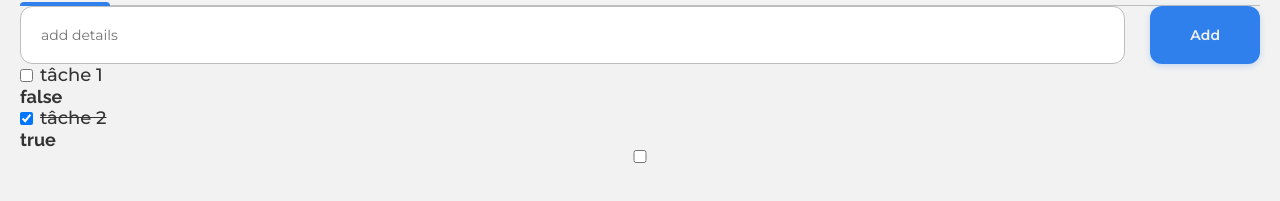
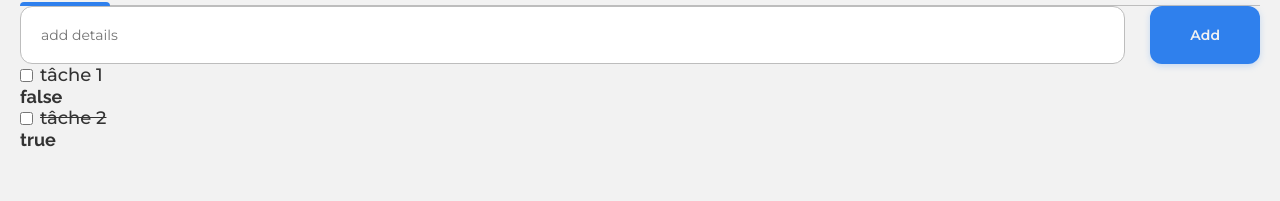
Before and after one commit to MinsterRobin/vue-todolist, a Vue app: page / in a window 1280 px wide. Shown: the part 133-334 px from the top of the page. Built offline with nearby package versions, Linux system fonts and the light colour scheme.

Commit message:
reusable checkbox functionnal

```diff
--- a/src/components/molecules/TodoTask.vue
+++ b/src/components/molecules/TodoTask.vue
@@ -3,8 +3,8 @@
         <input
             class="checkbox"
             type="checkbox"
-            :checked="completed"
-            @change='$emit("update:completed", $event.target.checked)' />
+            :v-model="completed"
+            @change='$emit("update", $event.target.checked)' />
         <p class="task__text" v-bind:class="{task__textChecked: completed}">{{taskText}}</p>
     </div>
 </template>
--- a/src/components/organisms/TodoList.vue
+++ b/src/components/organisms/TodoList.vue
@@ -4,11 +4,10 @@
         <TaskAdder />
         <div v-for="(task, index) in getTasks" :key="index" class="todolist__tasks">
             <div>
-                <TodoTask :task-text="task.content" v-model:completed="task.completed" />
+                <TodoTask :task-text="task.content" :completed="task.completed" @update="ok($event, task.content)" />
                 <p>{{task.completed}}</p>
             </div>
         </div>
-        <TestTest :value="returnValue" @update="ok($event, task.content)"/>
     </div>
 </template>
 
@@ -16,11 +15,10 @@
     import TabsBar from "@/components/molecules/TabsBar";
     import TaskAdder from "@/components/molecules/TaskAdder";
     import TodoTask from "@/components/molecules/TodoTask";
-    import TestTest from "@/components/atoms/TestTest";
 
     export default {
         name: "TodoList",
-        components: {TestTest, TodoTask, TaskAdder, TabsBar},
+        components: {TodoTask, TaskAdder, TabsBar},
         data() {
             return {
                 task: {
```
